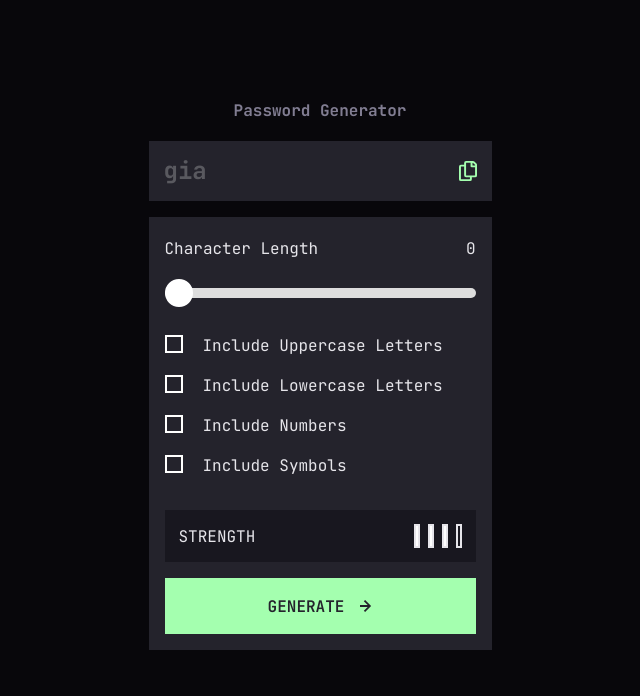
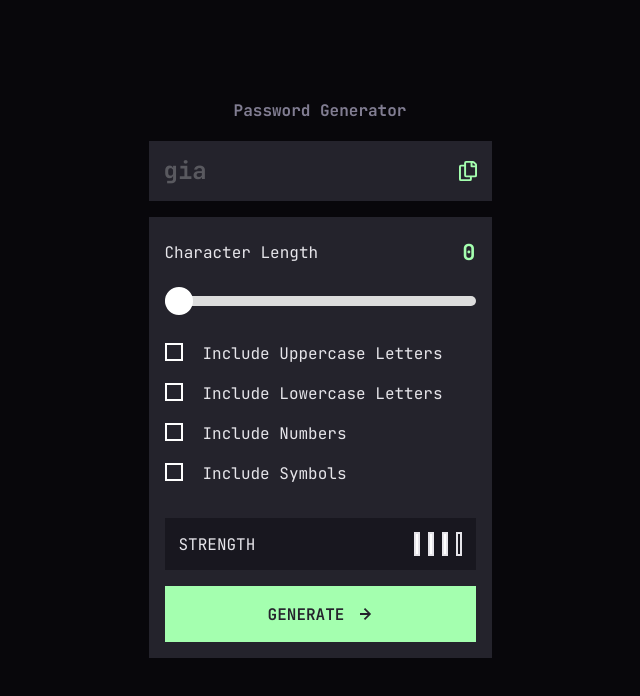
Before and after one commit to gia-grigalashvili/passworrd-generator-react, a React (Vite) app: page / in a window 1280 px wide. Shown: the top 696 px of the page, without its empty margins (320-960 px from the left). Built offline with nearby package versions, Linux system fonts and the light colour scheme; a web font is replaced by a local one.

Commit message:
change only slider-value's color

```diff
--- a/src/Components/Sliderconteiner.jsx
+++ b/src/Components/Sliderconteiner.jsx
@@ -32,6 +32,16 @@ const Slidermain = styled.div`
     align-items: center;
     justify-content: space-between;
     margin-bottom: 23px;
+    p {
+      color: #a4ffaf;
+      font-feature-settings: "clig" off, "liga" off;
+
+      font-family: "JetBrains Mono";
+      font-size: 22px;
+      font-style: normal;
+      font-weight: 700;
+      line-height: normal;
+    }
   }
   .slider {
     appearance: none;
```
